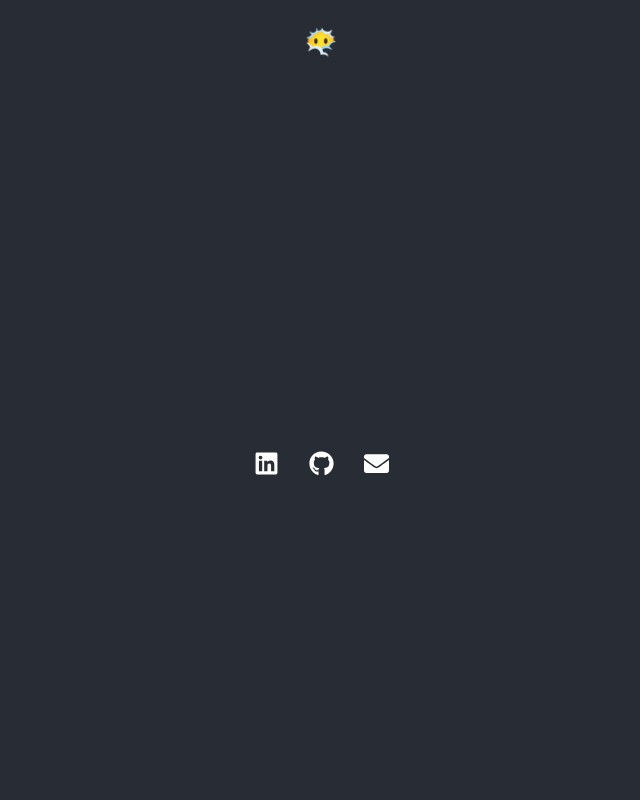
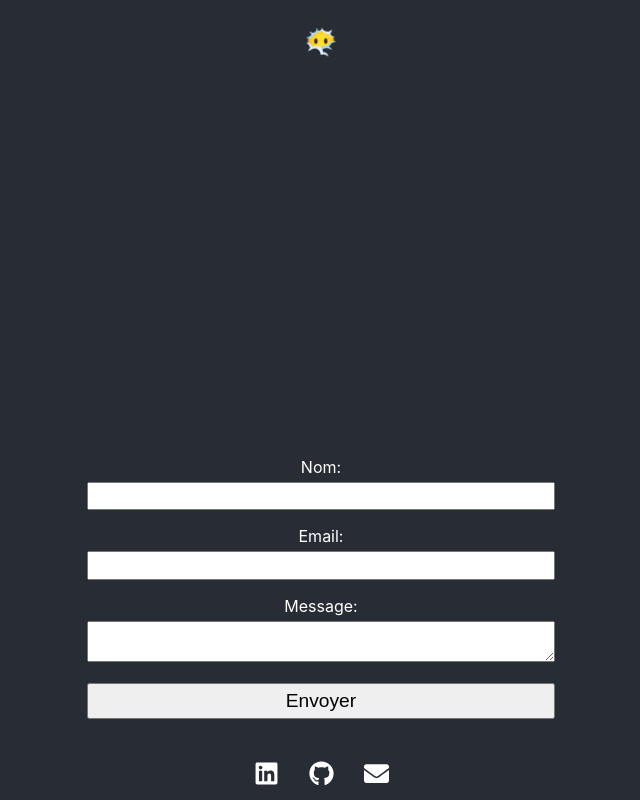
Before and after one commit to pittocha/portfolio, a React (Create React App) app: page / in a window 1280 px wide. Shown: the part 419-1219 px from the top of the page, without its empty margins (319-959 px from the left). Before the commit the page ends 909 px from the top, so only its background shows below. Built offline with nearby package versions, Linux system fonts and the light colour scheme.

Commit message:
formulaire de contact connecté au server

```diff
--- a/package.json
+++ b/package.json
@@ -7,6 +7,7 @@
     "@testing-library/react": "^13.4.0",
     "@testing-library/user-event": "^13.5.0",
     "cors": "^2.8.5",
+    "dotenv": "^16.4.1",
     "express": "^4.18.2",
     "nodemailer": "^6.9.9",
     "react": "^18.2.0",
--- a/public/index.html
+++ b/public/index.html
@@ -1,14 +1,12 @@
 <!DOCTYPE html>
 <html lang="en">
+
 <head>
   <meta charset="utf-8" />
   <link rel="icon" href="%PUBLIC_URL%/favicon.ico" />
   <meta name="viewport" content="width=device-width, initial-scale=1" />
   <meta name="theme-color" content="#000000" />
-    <meta
-      name="description"
-      content="Web site created using create-react-app"
-    />
+  <meta name="description" content="Web site created using create-react-app" />
   <link rel="apple-touch-icon" href="%PUBLIC_URL%/logo192.png" />
   <!--
       manifest.json provides metadata used when your web app is installed on a
@@ -24,8 +22,9 @@
       work correctly both with client-side routing and a non-root public URL.
       Learn how to configure a non-root public URL by running `npm run build`.
     -->
-    <title>React App</title>
+  <title>Portfolio</title>
 </head>
+
 <body>
   <noscript>You need to enable JavaScript to run this app.</noscript>
   <div id="root"></div>
@@ -40,4 +39,5 @@
       To create a production bundle, use `npm run build` or `yarn build`.
     -->
 </body>
+
 </html>
--- a/src/App.js
+++ b/src/App.js
@@ -1,5 +1,6 @@
 import Header from './components/header/Header';
 import Footer from './components/footer/Footer';
+import ContactForm from './components/ContactForm/ContactForm';
 import './App.css';
 
 function App() {
@@ -9,6 +10,7 @@ function App() {
       <header className="App-header">
         😶‍🌫️
       </header>
+      <ContactForm />
       <Footer />
     </div>
   );
--- a/src/components/ContactForm/ContactForm.jsx
+++ b/src/components/ContactForm/ContactForm.jsx
@@ -24,21 +24,21 @@ const ContactForm = () => {
         alert(result.status);
     };
     return (
-        <form onSubmit={handleSubmit}>
-            <div>
+        <div className='contact' id='contact'>
+        <form onSubmit={handleSubmit} className='contact-form'>
+
                 <label htmlFor='name'>Nom:</label>
                 <input type='text' id='name' required />
-            </div>
-            <div>
+
                 <label htmlFor='email'>Email:</label>
                 <input type='email' id='email' required />
-            </div>
-            <div>
+
                 <label htmlFor='message'>Message:</label>
                 <textarea id='message' required />
-            </div>
+
             <button type='submit'>{status}</button>
         </form>
+        </div>
     );
 };
 
--- a/src/components/ContactForm/ContactForm.scss
+++ b/src/components/ContactForm/ContactForm.scss
@@ -0,0 +1,25 @@
+.contact {
+    max-width: 500px;
+    margin: 0 auto;
+}
+
+.contact-form {
+    display: flex;
+    flex-direction: column;
+    padding: 1rem;
+}
+
+.contact-form input,
+.contact-form textarea,
+.contact-form button  {
+    margin: 0.3rem 0 1rem 0;
+    padding: .3rem;
+}
+
+.contact-form button {
+    font-size: 1.2rem;
+}
+
+.contact-form label {
+    color: white;
+}
--- a/src/components/header/Header.jsx
+++ b/src/components/header/Header.jsx
@@ -11,7 +11,7 @@ function Header () {
                 <a href=''>Projects</a>
             </span>
             <span className='navLink'>
-                <a href=''>Contacts</a>
+                <a href='#contact'>Contacts</a>
             </span>
         </div>
     )
```
Also changed, not shown: server.js (added, +51 -0 lines), 2 other files (tests, documents, lock files or other folders). Lines whose indentation alone changed are shown as unchanged.
